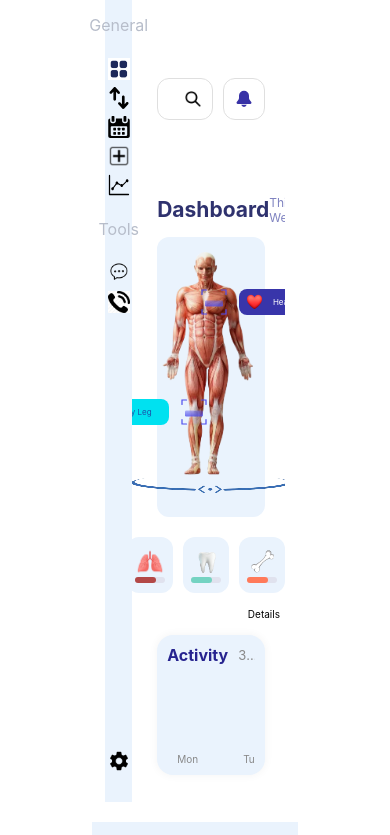
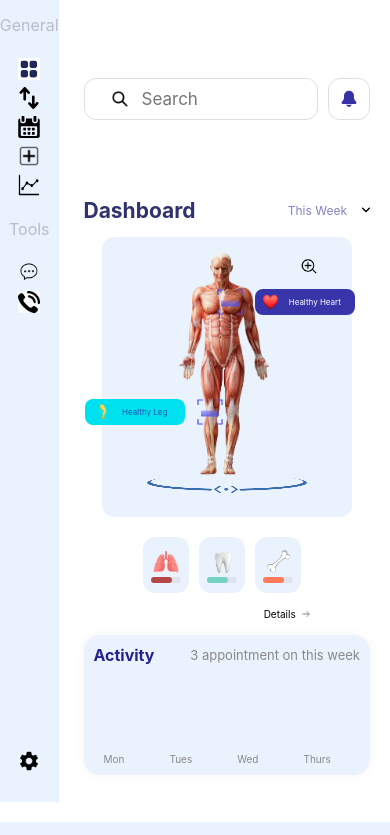
Before and after one commit to muralikrishna2977/FitpeoTechProject, a React (Vite) app: page / in a window 390 px wide. Shown: the top 835 px of the page. Built offline with nearby package versions, Linux system fonts and the light colour scheme.

Commit message:
Updated the app with new changes

```diff
--- a/src/App.css
+++ b/src/App.css
@@ -49,4 +49,11 @@
     align-items: center;
     gap: 20px;
   }
+
 }
+
+@media (max-width:950px){
+  .sidebarDashboard{
+    width: 100%;
+  }
+}
--- a/src/components/DashBoard/DashBoard.css
+++ b/src/components/DashBoard/DashBoard.css
@@ -2,7 +2,7 @@
     width: 85%;
     /* height: 100%; */
     min-height: 95vh;
-    max-height: 95vh;
+    /* max-height: 95vh; */
     padding-left: 25px;
     padding-top: 15px;
     padding-right: 20px;
@@ -10,7 +10,7 @@
     display: flex;
     flex-direction: column;
     /* min-width: 481.5px; */
-    overflow-y: auto;
+    /* overflow-y: auto; */
 }
 
 .dashBoardSearchBar {
@@ -87,6 +87,12 @@
     align-items:flex-start;
     padding-left: 20px;
     padding-bottom: 5px;
+    overflow-x: auto;
+}
+
+
+.cardAndChart::-webkit-scrollbar {
+  height: 0px;
 }
 
 .dashBoardCards{
--- a/src/components/Schedule/Schedule.css
+++ b/src/components/Schedule/Schedule.css
@@ -118,3 +118,9 @@
         border-radius: 0;
     }
 }
+
+@media (max-width:950px){
+  .schedule{
+    width: 100%;
+  }
+}
```
